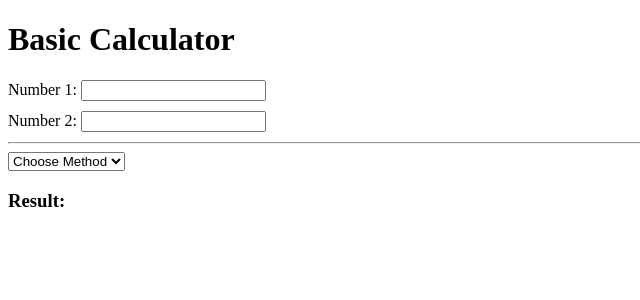
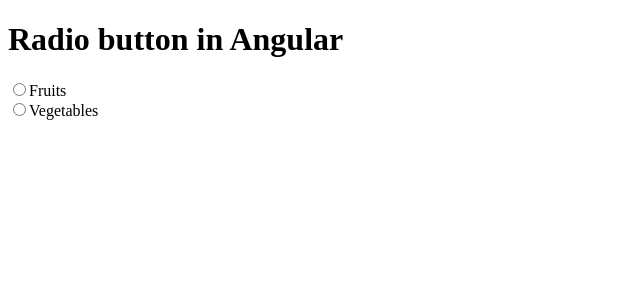
Before and after one commit to AnubhabD/Angularjs-sample, an Angular app: page / in a window 1280 px wide. Shown: the top 300 px of the page, without its empty margins (0-640 px from the left). Built offline with nearby package versions, Linux system fonts and the light colour scheme.

Commit message:
radio button component added

```diff
--- a/src/app/app.component.html
+++ b/src/app/app.component.html
@@ -1,4 +1,4 @@
-<div>
+<!-- <div>
   <h1>{{ title }}</h1>
   <div style="margin-bottom: 10px">
     <label for="num1">Number 1: </label>
@@ -15,4 +15,6 @@
   [num2]="num2"
   (outputFromChild)="receiveChildData($event)"
 ></app-user>
-<h3>Result: {{ num3 }}</h3>
+<h3>Result: {{ num3 }}</h3> -->
+
+<app-button></app-button>
--- a/src/app/app.component.ts
+++ b/src/app/app.component.ts
@@ -8,13 +8,13 @@ import { Component } from '@angular/core';
 export class AppComponent {
   title = 'Basic Calculator';
 
-  num1!: number;
-  num2!: number;
+  // num1!: number;
+  // num2!: number;
 
-  num3!: number;
+  // num3!: number;
 
-  receiveChildData(data: number) {
-    console.log(data);
-    this.num3 = data;
-  }
+  // receiveChildData(data: number) {
+  //   console.log(data);
+  //   this.num3 = data;
+  // }
 }
--- a/src/app/app.module.ts
+++ b/src/app/app.module.ts
@@ -5,11 +5,13 @@ import { BrowserModule } from '@angular/platform-browser';
 import { AppRoutingModule } from './app-routing.module';
 import { AppComponent } from './app.component';
 import { UserComponent } from './user/user.component';
+import { ButtonComponent } from './button/button.component';
 
 @NgModule({
   declarations: [
     AppComponent,
-    UserComponent
+    UserComponent,
+    ButtonComponent
   ],
   imports: [
     BrowserModule,
--- /dev/null
+++ b/src/app/button/button.component.html
@@ -0,0 +1,38 @@
+<div>
+  <div>
+    <h1>{{ title }}</h1>
+    <div>
+      <input
+        type="radio"
+        value="fruits"
+        name="radio"
+        [(ngModel)]="selectedButton"
+      />
+      <label for="fruits">Fruits</label>
+    </div>
+    <div>
+      <input
+        type="radio"
+        value="vegetables"
+        name="radio"
+        [(ngModel)]="selectedButton"
+      />
+      <label for="vegetables">Vegetables</label>
+    </div>
+  </div>
+  <br />
+  <div>
+    <div *ngIf="selectedButton == 'fruits'">
+      <div *ngFor="let opt of options.fruits">
+        <h3>{{ opt.item }}</h3>
+        <img src="{{ opt.img }}" width="200" />
+      </div>
+    </div>
+    <div *ngIf="selectedButton == 'vegetables'">
+      <div *ngFor="let opt of options.vegetables">
+        <h3>{{ opt.item }}</h3>
+        <img src="{{ opt.img }}" />
+      </div>
+    </div>
+  </div>
+</div>
--- /dev/null
+++ b/src/app/button/button.component.ts
@@ -0,0 +1,48 @@
+import { Component, OnInit } from '@angular/core';
+
+@Component({
+  selector: 'app-button',
+  templateUrl: './button.component.html',
+  styleUrls: ['./button.component.scss'],
+})
+export class ButtonComponent implements OnInit {
+  title = 'Radio button in Angular';
+  selectedButton!: string;
+
+  constructor() {}
+
+  options = {
+    fruits: [
+      {
+        item: 'orange',
+        img: 'https://freepngimg.com/thumb/orange/19-orange-png-image-download-thumb.png',
+      },
+      {
+        item: 'apple',
+        img: 'https://freepngimg.com/thumb/apple/9-apple-png-image-thumb.png',
+      },
+
+      {
+        item: 'banana',
+        img: 'https://freepngimg.com/thumb/banana/8-banana-png-image-thumb.png',
+      },
+    ],
+    vegetables: [
+      {
+        item: 'potato',
+        img: 'https://freepngimg.com/thumb/potato/7-potato-png-images-pictures-download-thumb.png',
+      },
+      {
+        item: 'tomato',
+        img: 'https://freepngimg.com/thumb/tomato/6-tomato-png-image-thumb.png',
+      },
+
+      {
+        item: 'brinjal',
+        img: 'https://freepngimg.com/thumb/eggplant/14-eggplant-png-images-download-thumb.png',
+      },
+    ],
+  };
+
+  ngOnInit(): void {}
+}
--- a/src/app/user/user.component.ts
+++ b/src/app/user/user.component.ts
@@ -7,6 +7,8 @@ import { Component, EventEmitter, Input, OnInit, Output } from '@angular/core';
 })
 export class UserComponent implements OnInit {
   constructor() {}
+
+  // Method: any = ['Addition', 'Subtraction', 'Multiplication', 'Division'];
 
   @Input()
   num1!: number;
@@ -32,6 +34,9 @@ export class UserComponent implements OnInit {
       this.divide();
     }
   }
+
+  // onClick(){
+  //   if(this.Method[0] === 'Addition'){}}
 
   add() {
     this.num3 = this.num1 + this.num2;
```
Also changed, not shown: src/app/user/user.component.html (+9 -0 lines), src/app/button/button.component.scss (added), 1 other file (tests, documents, lock files or other folders).
